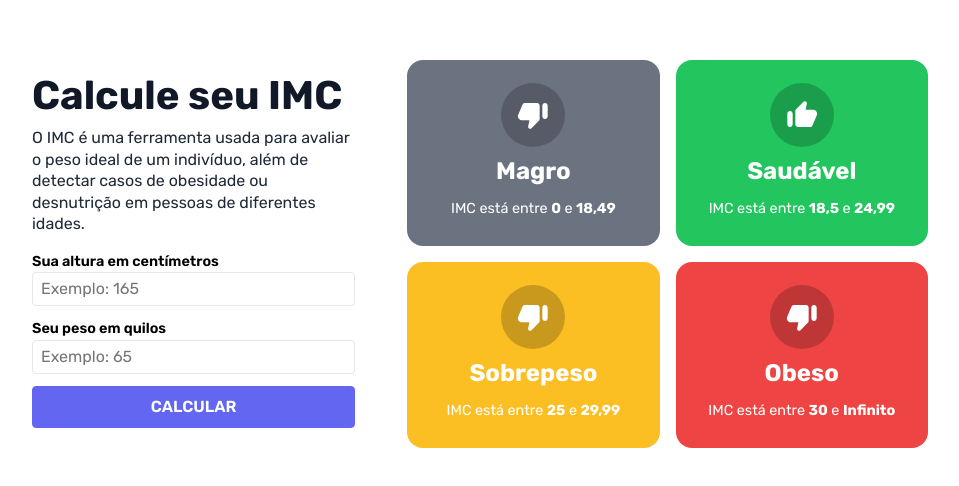
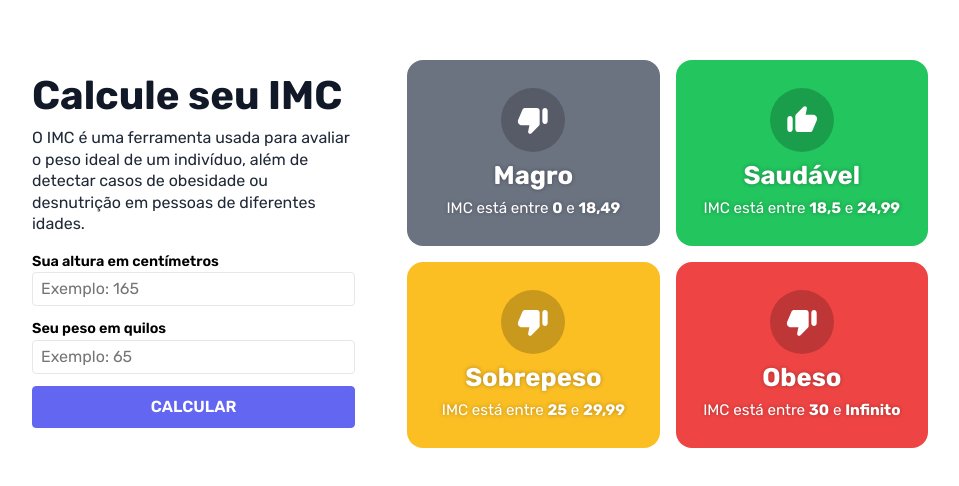
Before and after one commit to flaviojeferson/bmi-calc, a React (Vite) app: page / in a window 1280 px wide. Shown: the part 146-632 px from the top of the page, without its empty margins (162-1121 px from the left). Built offline with nearby package versions, Linux system fonts and the light colour scheme.

Commit message:
BMICells style updates

```diff
--- a/src/components/BMIGrid/BMICell/styles.ts
+++ b/src/components/BMIGrid/BMICell/styles.ts
@@ -8,21 +8,24 @@ const BMICellContainer = styled.div<{ color: string }>`
   flex-direction: column;
   align-items: center;
   justify-content: center;
+  gap: 0.5rem;
 
   &:hover {
     scale: 99%;
   }
 
+  h3,
+  p {
+    color: ${(props) => props.theme.white};
+    text-shadow: 0px 0px 0.25rem #0000004d;
+  }
+
   h3 {
-    color: ${(props) => props.theme.white};
-    font-size: 1.5rem;
-    line-height: 200%;
+    font-size: 1.6rem;
   }
 
   p {
-    color: ${(props) => props.theme.white};
-    font-size: 0.9rem;
-    line-height: 200%;
+    font-size: 0.95rem;
   }
 `;
 
```
